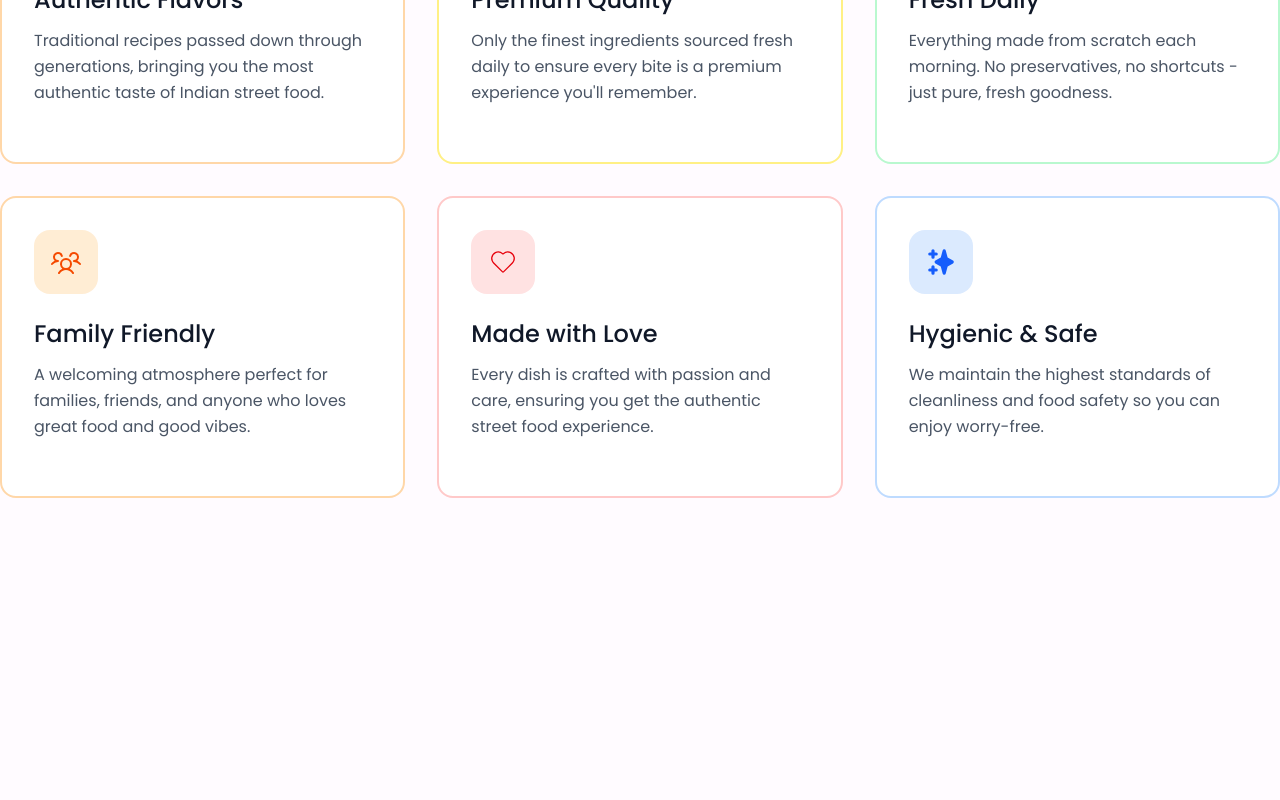
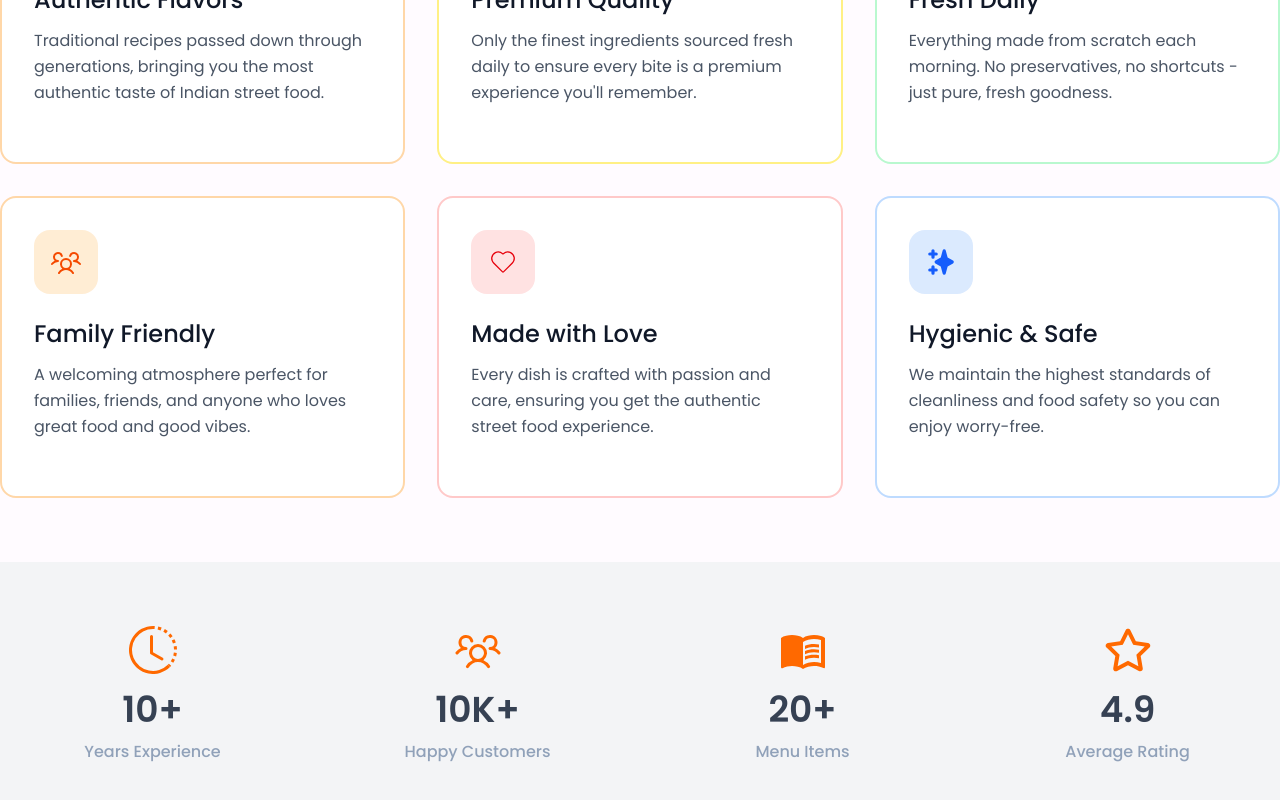
Before and after one commit to Cypher-Metrix/Patnagar-Panipuri, a React (Vite) app: page / in a window 1280 px wide. Shown: the part 1820-2620 px from the top of the page. Before the commit the page ends 2382 px from the top, so only its background shows below. Built offline with nearby package versions, Linux system fonts and the light colour scheme.

Commit message:
07 Counter Component

```diff
--- a/src/App.jsx
+++ b/src/App.jsx
@@ -5,6 +5,7 @@ import './App.css';
 import HeroBanner from './components/HeroBanner';
 import Feature from './components/Feature';
 import Testimonial from './components/Testimonial';
+import Counter from './components/Counter';
 
 export default function App() {
 
@@ -24,6 +25,7 @@ export default function App() {
       <HeroBanner />
       <Testimonial />
       <Feature />
+      <Counter />
     </>
   )
 }
--- a/src/assets/data.jsx
+++ b/src/assets/data.jsx
@@ -5,6 +5,9 @@ import herobanner3 from './herobanner-3.jpeg'
 import { PiUsersThree } from 'react-icons/pi'
 import { CiHeart } from 'react-icons/ci'
 import { HiSparkles } from 'react-icons/hi'
+import { MdMenuBook } from 'react-icons/md'
+import { BsClockHistory } from 'react-icons/bs'
+import { FaRegStar } from 'react-icons/fa'
 
 export const HomePageTextContent = {
     settings: {
@@ -196,3 +199,42 @@ export const FeatureSectionData = {
         },
     ]
 }
+
+export const CounterSectionData = {
+    settings: {
+        textAlignment: "center",
+    },
+
+    intoTextContent: {
+        // headingTitle: 'Why people choose us ?',
+        // headingTitleSize: 'h2',
+        // subheading: 'FEATURES',
+        // description: 'Lorem ipsum dolor sit amet consectetur. Dolor elit vitae nunc varius. Facilisis eget cras sit semper sit enim. Turpis aliquet at ac eu donec ut. Sagittis vestibulum at quis non massa netus.',
+    },
+    counterData: [
+        {
+            title: "10+",
+            description: "Years Experience",
+            icon: BsClockHistory,
+            color: 'text-orange-500'
+        },
+        {
+            title: "10K+",
+            description: "Happy Customers",
+            icon: PiUsersThree,
+            color: 'text-orange-500'
+        },
+        {
+            title: "20+",
+            description: "Menu Items",
+            icon: MdMenuBook,
+            color: 'text-orange-500'
+        },
+        {
+            title: "4.9",
+            description: "Average Rating",
+            icon: FaRegStar,
+            color: 'text-orange-500'
+        },
+    ]
+}
--- /dev/null
+++ b/src/components/Counter.jsx
@@ -0,0 +1,27 @@
+import React from 'react'
+import { CounterSectionData } from '../assets/data';
+import IntroText from './shared/_IntroText';
+import CounterCard from './CounterCard';
+
+export default function Counter() {
+    const { intoTextContent, settings, counterData } = CounterSectionData;
+    const hasIntroText =
+        intoTextContent && Object.keys(intoTextContent).length > 0;
+    return (
+        <section className="counter-section bg-gray-100" id="counter">
+            <div className="inner-wrap">
+                <div className="container relative">
+                    <IntroText intoTextContent={intoTextContent} settings={settings} />
+
+                    {counterData.length > 0 &&
+                        <div className={`w-full grid grid-cols-1 md:grid-cols-2 lg:grid-cols-4 gap-5 ${hasIntroText ? 'mt-12' : ""}`}>
+                            {counterData?.map((counter, index) => (
+                                <CounterCard key={index} counter={counter} />
+                            ))}
+                        </div>
+                    }
+                </div>
+            </div>
+        </section>
+    )
+}
--- /dev/null
+++ b/src/components/CounterCard.jsx
@@ -0,0 +1,22 @@
+import React, { useState } from 'react'
+
+export default function CounterCard({ counter, index }) {
+
+    const { title, description, icon: Icon, color } = counter;
+
+    return (
+        <div className="w-full" key={index}>
+            <div className="w-full flex flex-col items-center justify-center gap-4">
+                <div className='counter-icon h-8 w-8 lg:h-12 lg:w-12'>
+                    {Icon && <Icon className={`w-full h-full ${color}`} />}
+                </div>
+                {(title.trim() !== "" || description.trim() !== "") &&
+                    <div className='counter-description flex flex-col items-center justify-center gap-2.5'>
+                        <p className={`m-0 text-2xl lg:text-4xl font-semibold text-gray-700`}>{title}</p>
+                        <span className='m-0 text-sm lg:text-base font-medium text-slate-400'>{description}</span>
+                    </div>
+                }
+            </div>
+        </div>
+    )
+}
--- /dev/null
+++ b/src/css/counter.css
@@ -0,0 +1,7 @@
+.counter-section{
+    .description-wrap{
+        p{
+            @apply w-9/12 mx-auto;
+        }
+    }
+}
--- a/src/index.css
+++ b/src/index.css
@@ -2,6 +2,7 @@
 @import './css/herobanner.css';
 @import "./css/testimonial.css";
 @import "./css/features.css";
+@import "./css/counter.css";
 @import "tailwindcss";
 @import "slick-carousel/slick/slick.css";
 @import "slick-carousel/slick/slick-theme.css";
```
